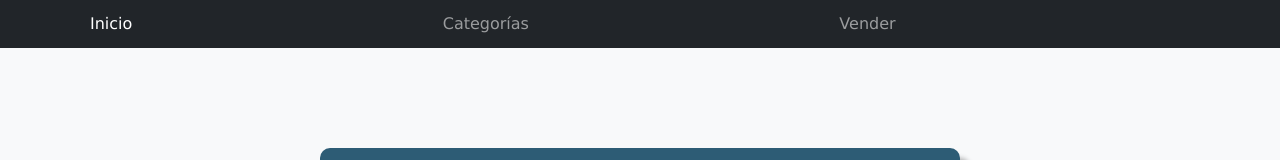
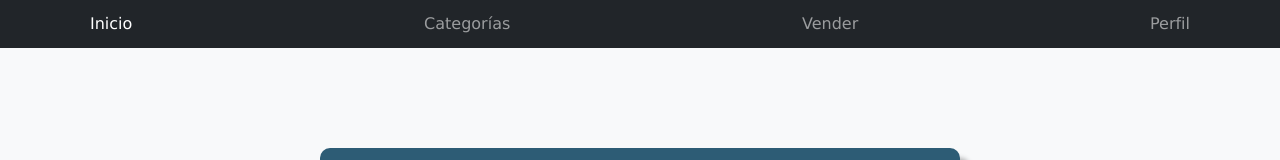
Before and after one commit to alexanderustra/JaP-eComerce, a plain HTML site: page login.html in a window 1280 px wide. Shown: the top 160 px of the page. Drawn offline with Linux system fonts and the light colour scheme.

Commit message:
Update login.html

```diff
--- a/login.html
+++ b/login.html
@@ -37,6 +37,7 @@
             <a class="nav-link" href="sell.html">Vender</a>
           </li>
           <li class="nav-item">
+            <a class="nav-link" href="my-profile.html">Perfil</a>
           </li>
         </ul>
       </div>
```
